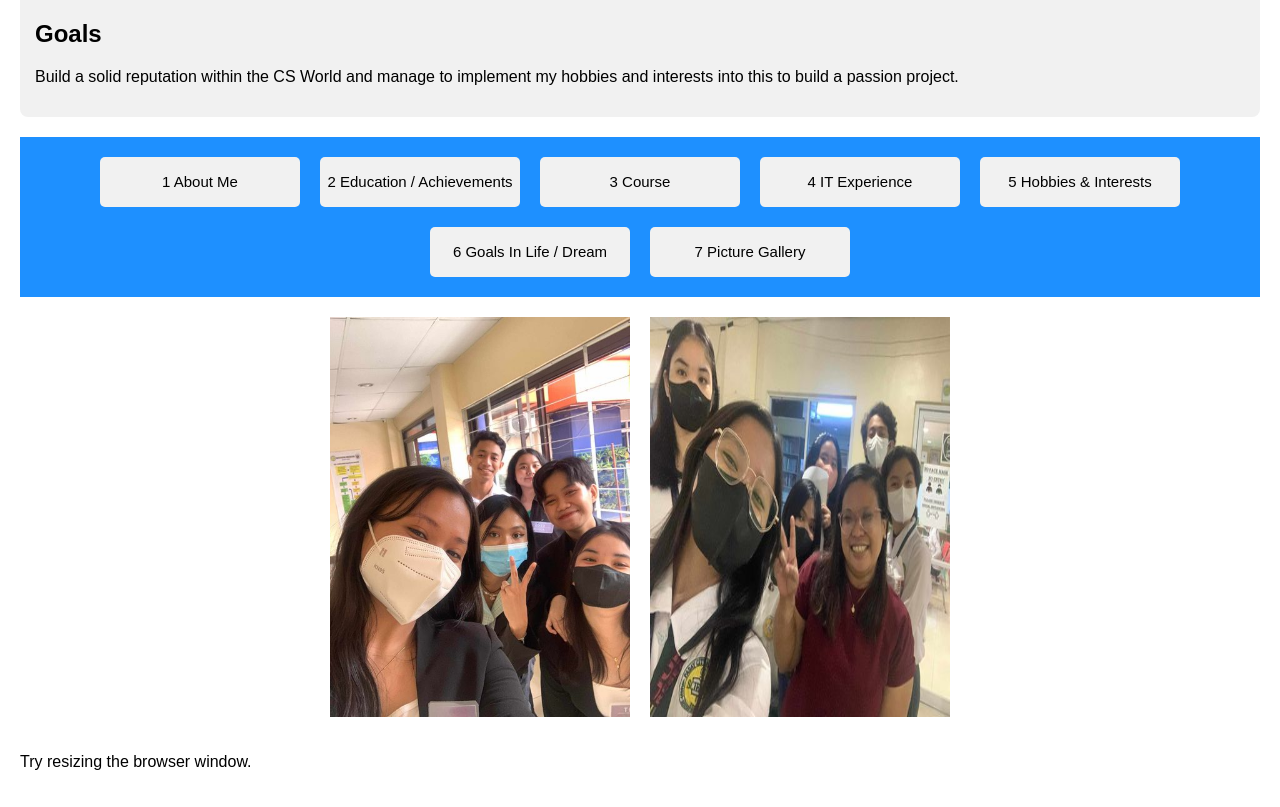
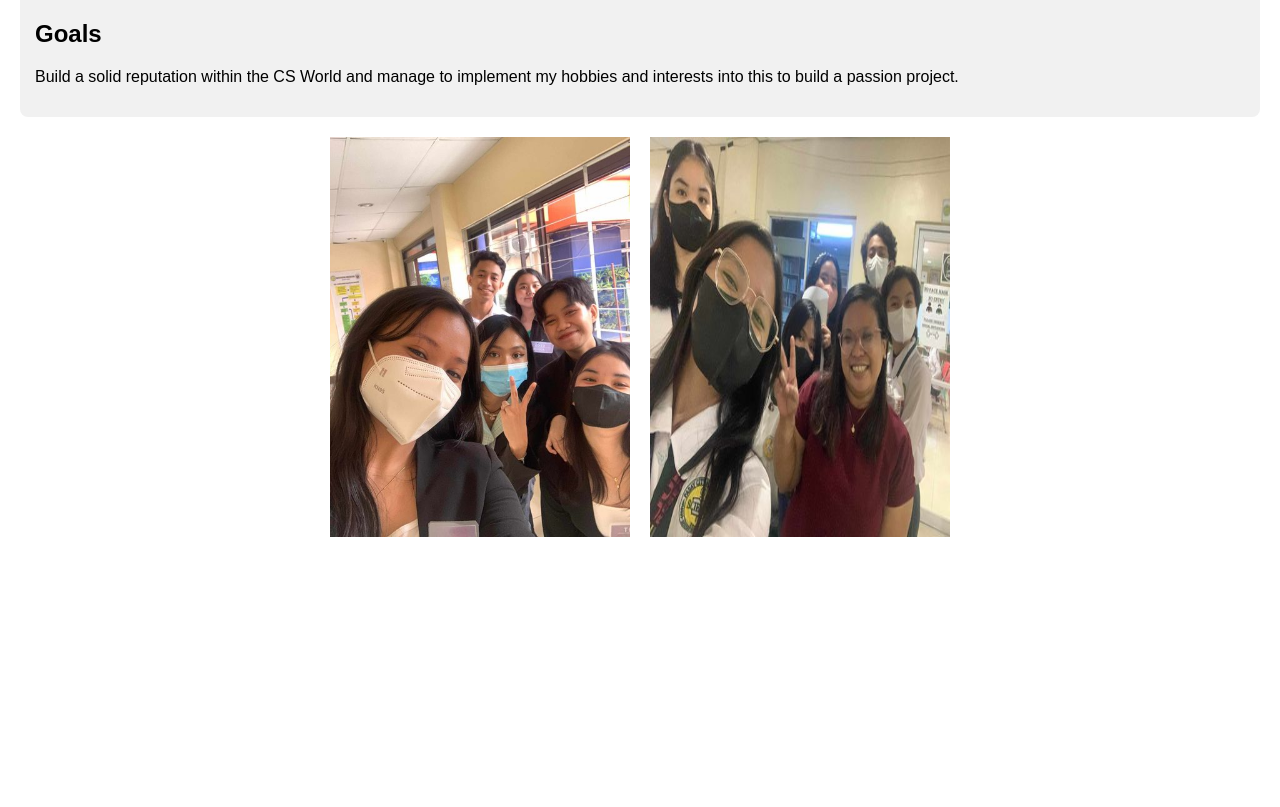
Before and after one commit to Claude-Famador/webprogss231-personal-website, a plain HTML site: page home/index.html in a window 1280 px wide. Shown: the part 860-1667 px from the top of the page. After the commit the page ends 1417 px from the top, so only its background shows below. Drawn offline with Linux system fonts and the light colour scheme.

Commit message:
updated index

```diff
--- a/home/index.html
+++ b/home/index.html
@@ -58,22 +58,10 @@
             </div>
         </div>
 
-        <div class="flex-container">
-            <div>1 About Me</div>
-            <div>2 Education / Achievements</div>
-            <div>3 Course</div>
-            <div>4 IT Experience</div>
-            <div>5 Hobbies & Interests</div>
-            <div>6 Goals In Life / Dream</div>
-            <div>7 Picture Gallery</div>
-        </div>
-
         <div class="image-gallery">
             <img src="htmlimg1.jpg" alt="Images of me and my groupmates in our research group with one of our consultants">
             <img src="htmlimg2.jpg" alt="After the Defense">
         </div>
-
-        <p>Try resizing the browser window.</p>
     </div>
 </body>
 </html>
```
